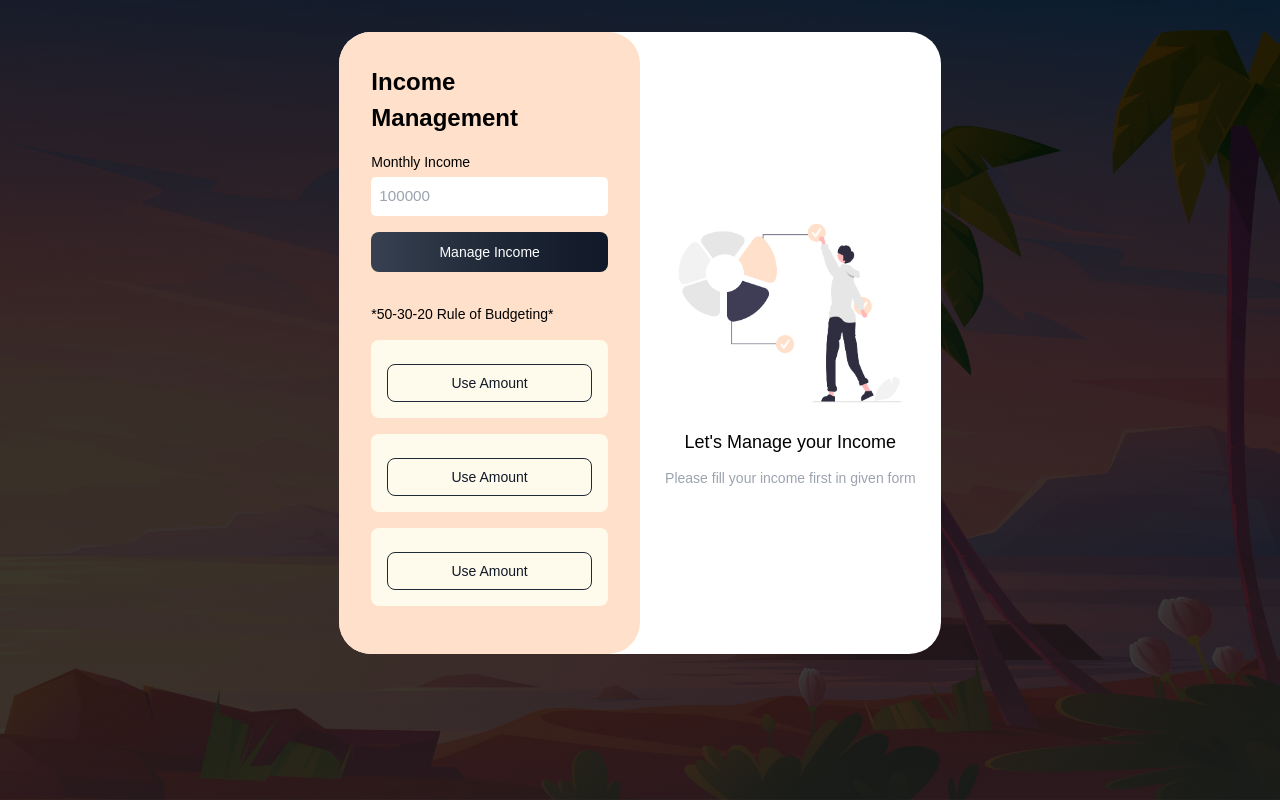
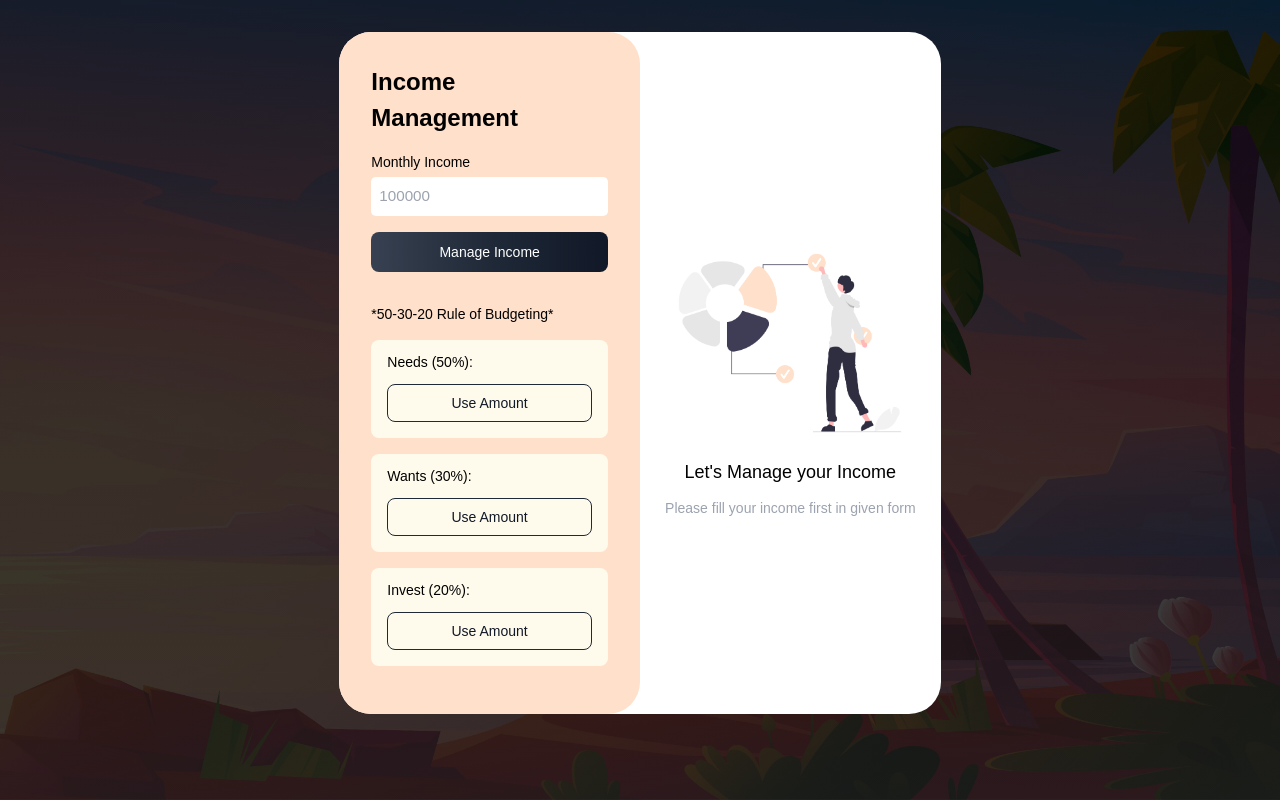
Before and after one commit to gauravsoni97/expensemanagement, a React (Create React App) app: page / in a window 1280 px wide. Built offline with nearby package versions, Linux system fonts and the light colour scheme.

Commit message:
code cleanup

```diff
--- a/src/Components/Main.jsx
+++ b/src/Components/Main.jsx
@@ -177,7 +177,7 @@ const Main = () => {
           <div className="split_in_needs_wants_invest">
             <div className="needs_from_income bg-[#FFFBEC] my-4 rounded-lg p-2 pt-3 px-4 flex align-center justify-between flex-col">
               <p className="font-medium text-sm mb-3 ">
-                {/* Needs (50%):&nbsp; {needsAmount} */}
+                Needs (50%):&nbsp;
               </p>
               <button
                 onClick={handleNeedsFrom}
@@ -190,7 +190,7 @@ const Main = () => {
 
             <div className="needs_from_income bg-[#FFFBEC] my-4 rounded-lg p-2 pt-3 px-4 flex align-center justify-between flex-col">
               <p className="font-medium text-sm mb-3 ">
-                {/* Wants (30%):&nbsp; {wantsAmount} */}
+                Wants (30%):&nbsp;
               </p>
               <button
                 onClick={handleWantsFrom}
@@ -203,7 +203,7 @@ const Main = () => {
 
             <div className="needs_from_income bg-[#FFFBEC] my-4 rounded-lg p-2 pt-3 px-4 flex align-center justify-between flex-col">
               <p className="font-medium text-sm mb-3 ">
-                {/* Invest (20%):&nbsp; {investAmount} */}
+                Invest (20%):&nbsp;
               </p>
               <button
                 onClick={handleInvestFrom}
```
